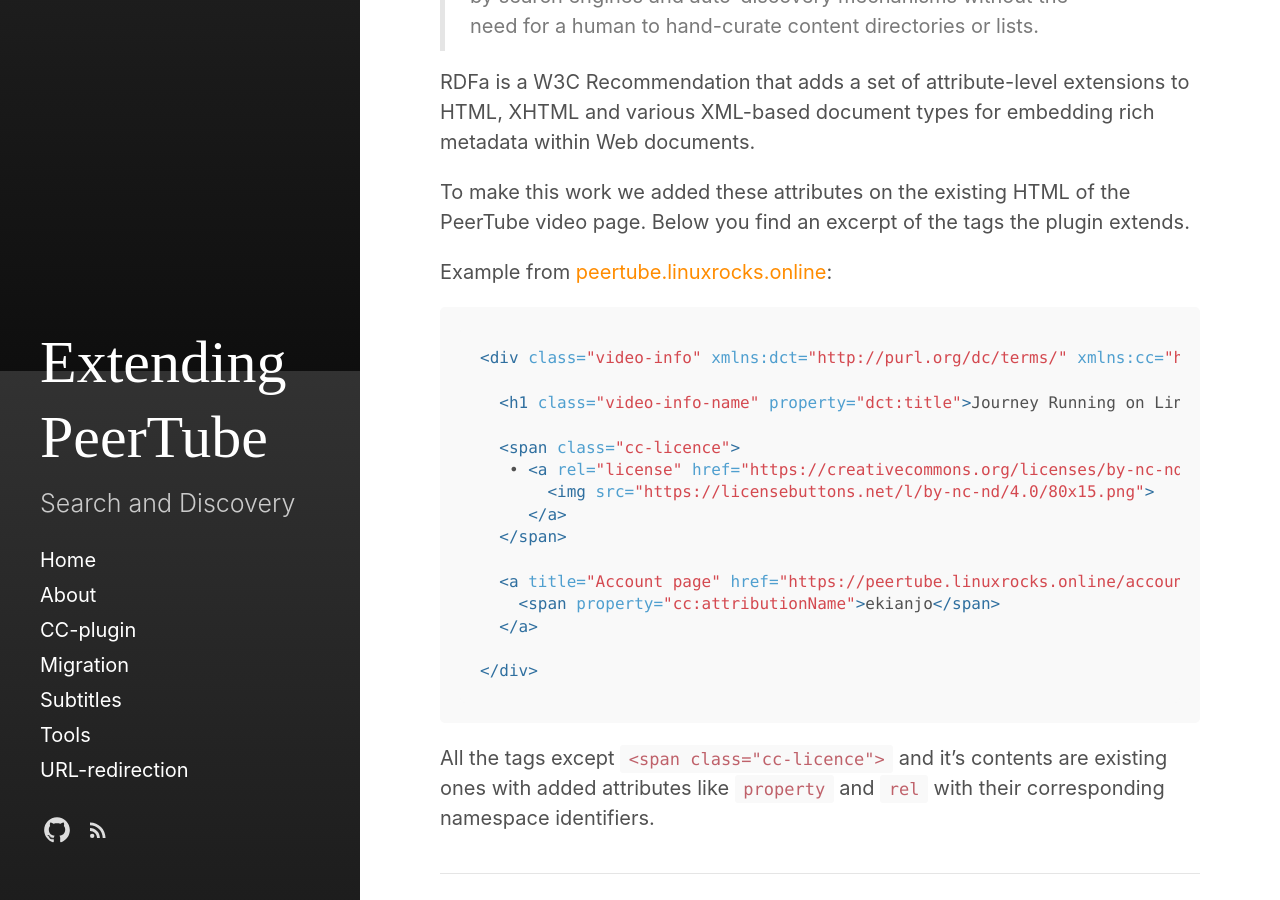
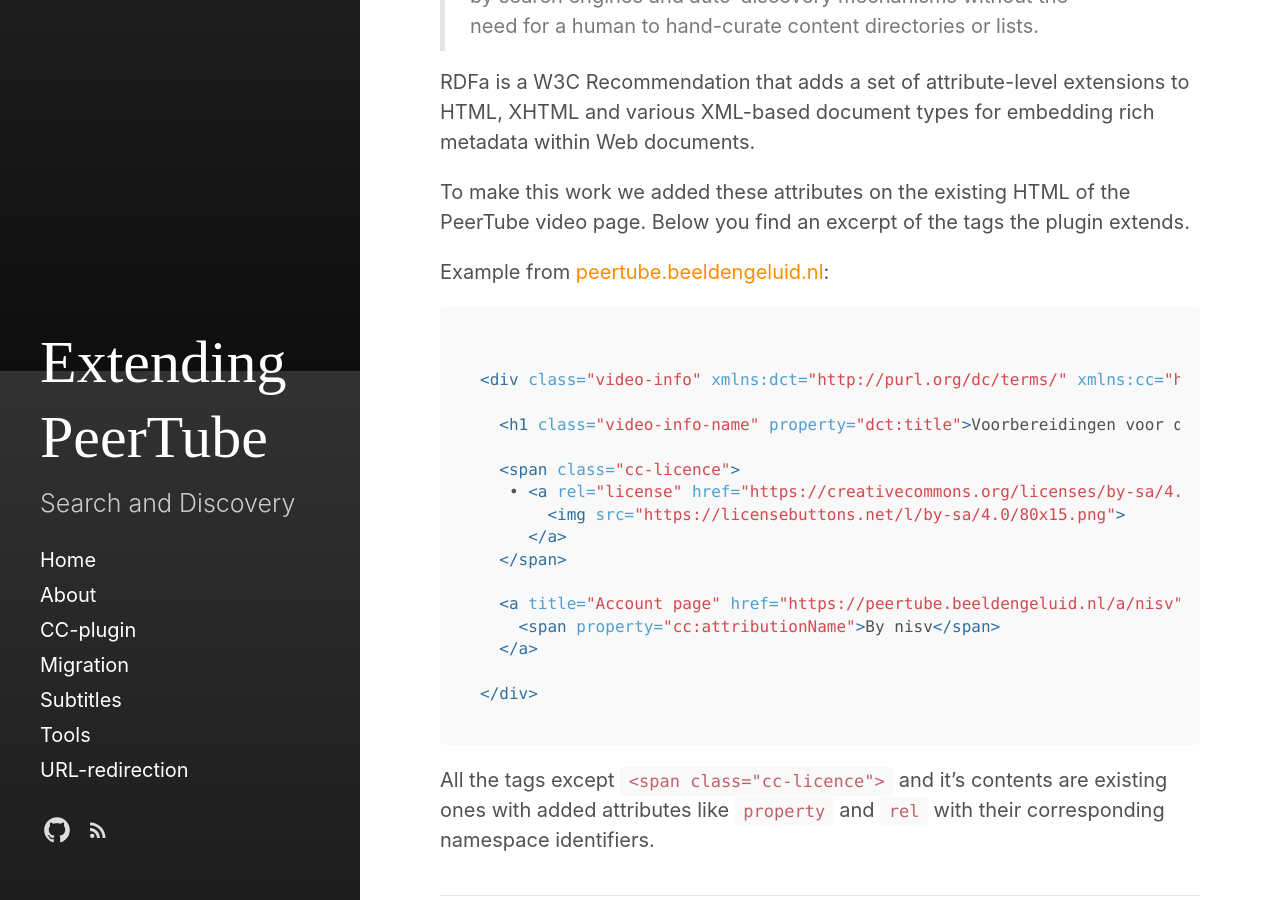
Before and after one commit to beeldengeluid/extending-peertube, a Jekyll site: the page built from _posts/2021-05-25-licence-metadata.md, in a window 1280 px wide and 900 px high, scrolled down 529 px. Built offline with Jekyll 4.4.1, drawn with Linux system fonts in a browser that asks for light colours.

````diff
--- a/_posts/2021-05-25-licence-metadata.md
+++ b/_posts/2021-05-25-licence-metadata.md
@@ -13,22 +13,23 @@ RDFa is a W3C Recommendation that adds a set of attribute-level extensions to HT
 
 To make this work we added these attributes on the existing HTML of the PeerTube video page. Below you find an excerpt of the tags the plugin extends.
 
-Example from [peertube.linuxrocks.online](https://peertube.linuxrocks.online/videos/watch/fe8a4ec1-2ee0-4d23-bed5-14e3b8921ec1):
+Example from [peertube.beeldengeluid.nl](hhttps://peertube.beeldengeluid.nl/w/gCFCSfx2HidXAZ94ujUPTy):
 
 
 ```html
+
 <div class="video-info" xmlns:dct="http://purl.org/dc/terms/" xmlns:cc="https://creativecommons.org/ns#">
 
-  <h1 class="video-info-name" property="dct:title">Journey Running on Linux with Proton 6.3-4</h1>
+  <h1 class="video-info-name" property="dct:title">Voorbereidingen voor de eerste vlucht van ruimte-vliegtuig 'Enterprise'</h1>
 
   <span class="cc-licence">
-   • <a rel="license" href="https://creativecommons.org/licenses/by-nc-nd/4.0/" target="_blank">
-       <img src="https://licensebuttons.net/l/by-nc-nd/4.0/80x15.png">
+   • <a rel="license" href="https://creativecommons.org/licenses/by-sa/4.0/" target="_blank">
+       <img src="https://licensebuttons.net/l/by-sa/4.0/80x15.png">
      </a>
   </span>
 
-  <a title="Account page" href="https://peertube.linuxrocks.online/accounts/ekianjo" rel="cc:attributionURL dct:creator">
-    <span property="cc:attributionName">ekianjo</span>
+  <a title="Account page" href="https://peertube.beeldengeluid.nl/a/nisv" rel="cc:attributionURL dct:creator">
+    <span property="cc:attributionName">By nisv</span>
   </a>
 
 </div>
````
Also changed, not shown: _posts/2021-06-16-developing-a-peertube-plugin.md (+2 -2 lines), _posts/2021-06-23-installing-peertube-on-macos.md (+2 -2 lines).
